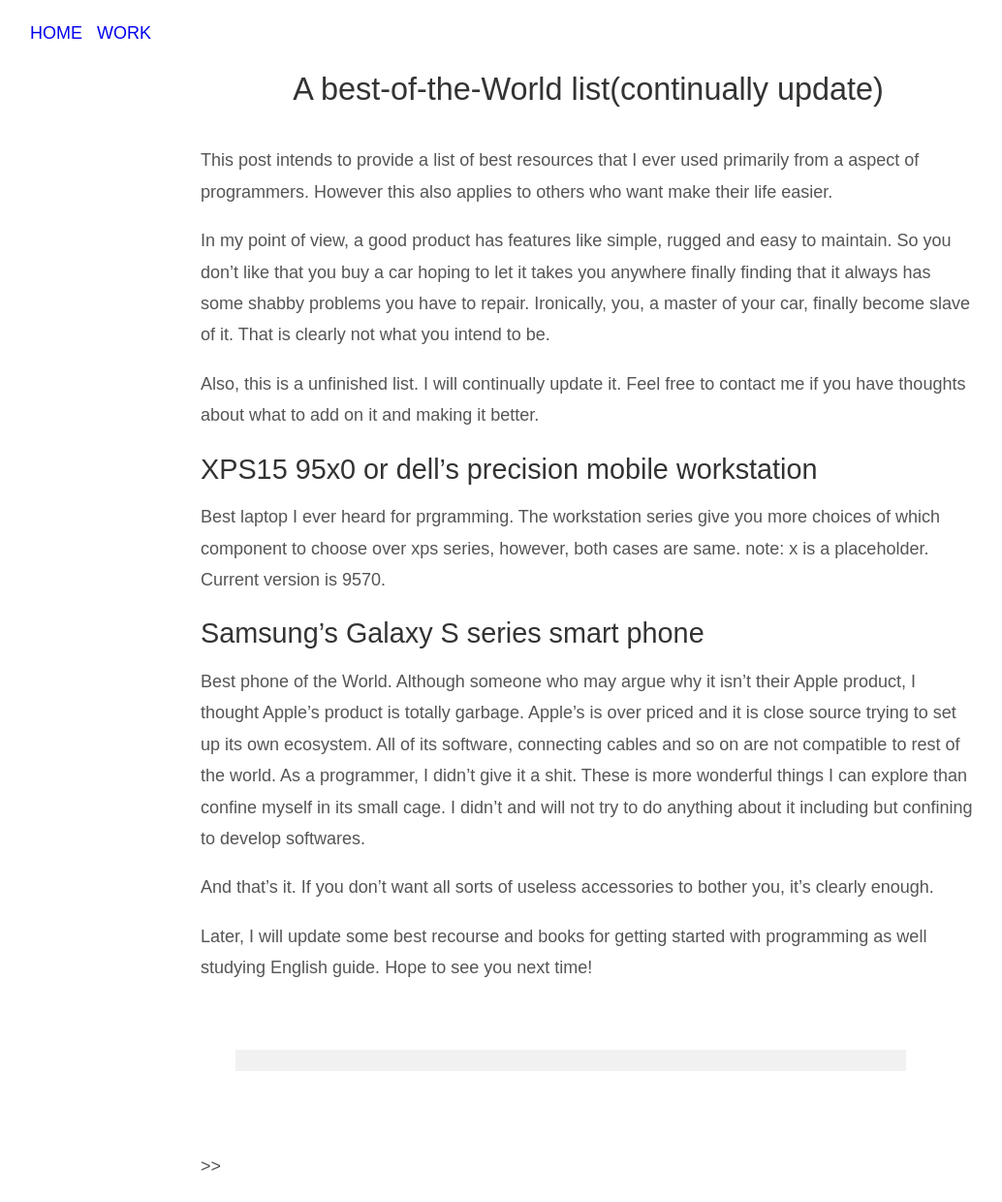
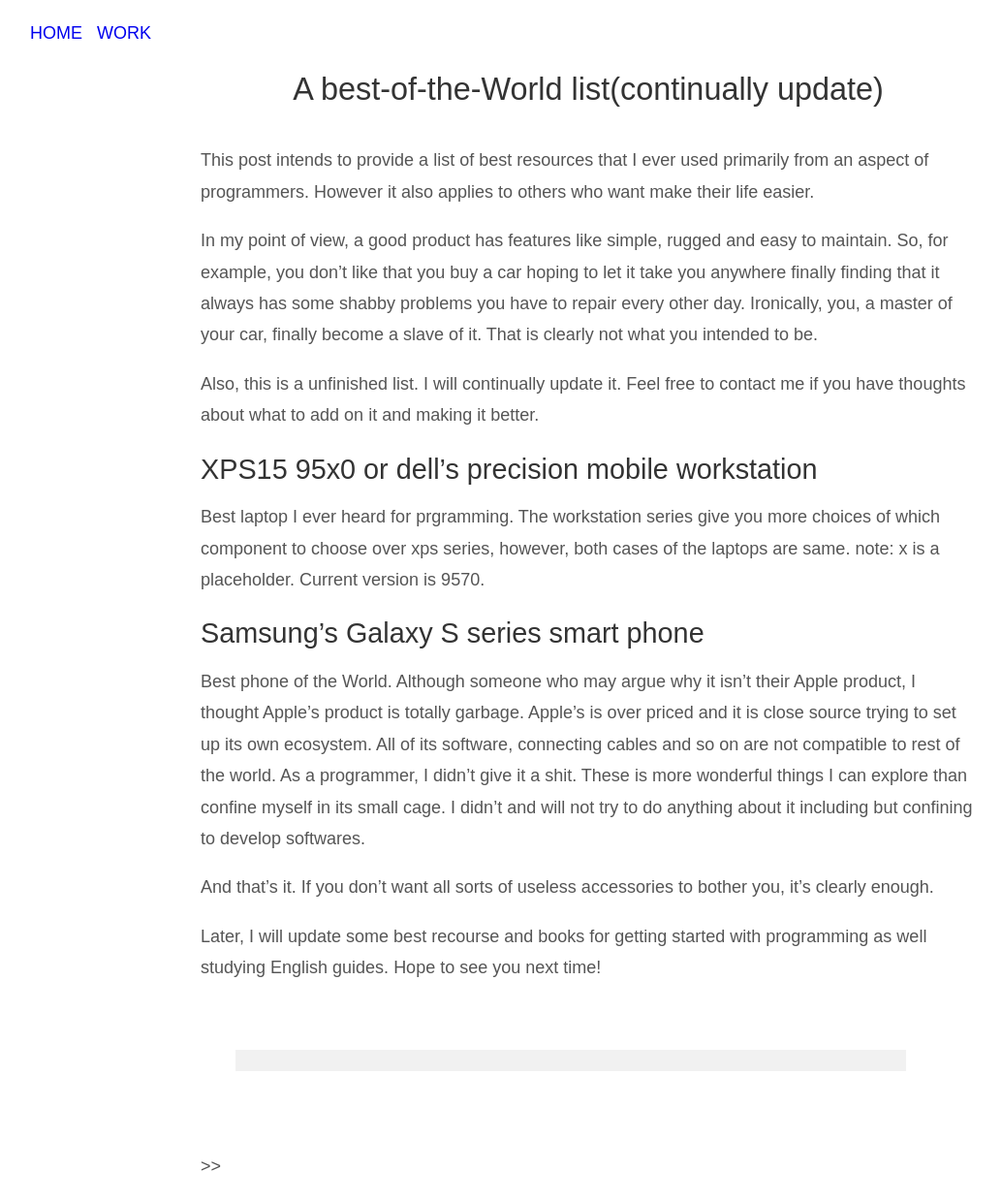
Before and after one commit to lixit/lixit.github.io, a Jekyll site: the page built from _posts/2018-9-20-bestOfWorld.md, in a window 1280 px wide. Shown: the whole page at 97% size, without its empty margins (33-1067 px from the left). Built offline with Jekyll 4.4.1, drawn with Linux system fonts in a browser that asks for light colours.

```diff
--- a/_posts/2018-9-20-bestOfWorld.md
+++ b/_posts/2018-9-20-bestOfWorld.md
@@ -3,14 +3,14 @@ layout: post
 title: A best-of-the-World list(continually update)
 ---
 
-This post intends to provide a list of best resources that I ever used primarily from a aspect of programmers. However this also applies to others who want make their life easier.
+This post intends to provide a list of best resources that I ever used primarily from an aspect of programmers. However it also applies to others who want make their life easier.
 
-In my point of view, a good product has features like simple, rugged and easy to maintain. So you don't like that you buy a car hoping to let it takes you anywhere finally finding that it always has some shabby problems you have to repair. Ironically, you, a master of your car, finally become slave of it. That is clearly not what you intend to be.
+In my point of view, a good product has features like simple, rugged and easy to maintain. So, for example, you don't like that you buy a car hoping to let it take you anywhere finally finding that it always has some shabby problems you have to repair every other day. Ironically, you, a master of your car, finally become a slave of it. That is clearly not what you intended to be.
 
 Also, this is a unfinished list. I will continually update it. Feel free to contact me if you have thoughts about what to add on it and making it better.
 
 ## XPS15 95x0 or dell's precision mobile workstation
-Best laptop I ever heard for prgramming. The workstation series give you more choices of which component to choose over xps series, however, both cases are same.
+Best laptop I ever heard for prgramming. The workstation series give you more choices of which component to choose over xps series, however, both cases of the laptops are same.
 note: x is a placeholder. Current version is 9570.
 
 ## Samsung's Galaxy S series smart phone
@@ -18,4 +18,4 @@ Best phone of the World. Although someone who may argue why it isn't their Apple
 
 And that's it. If you don't want all sorts of useless accessories to bother you, it's clearly enough.
 
-Later, I will update some best recourse and books for getting started with programming as well studying English guide. Hope to see you next time!
+Later, I will update some best recourse and books for getting started with programming as well studying English guides. Hope to see you next time!
```
